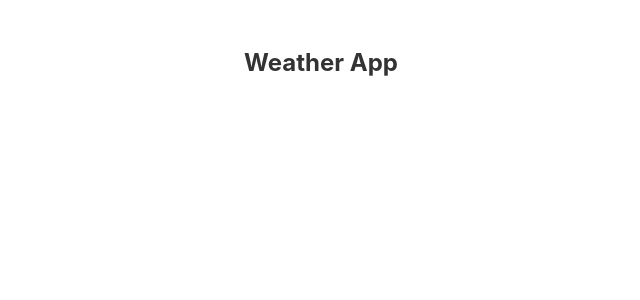
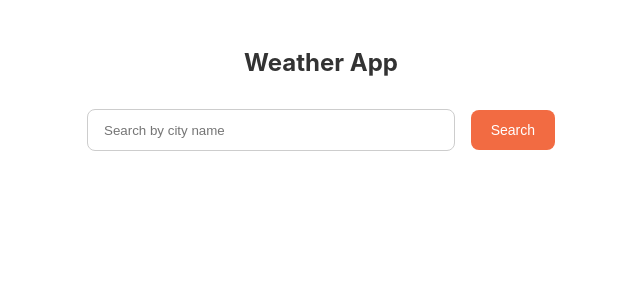
Before and after one commit to s3corp-github/S3_WeatherAsssignment_NguyenPham, a React (Create React App) app: page / in a window 1280 px wide. Shown: the top 300 px of the page, without its empty margins (319-959 px from the left). Built offline with nearby package versions, Linux system fonts and the light colour scheme.

Commit message:
feat: add UI input search city

```diff
--- /dev/null
+++ b/src/features/InputSearchCity/InputSearchCity.css
@@ -0,0 +1,54 @@
+.input-search-city {
+  display: flex;
+  align-items: center;
+  gap: 1rem;
+  flex-wrap: wrap;
+}
+.input-search-city__input {
+  flex: 1;
+  display: flex;
+  position: relative;
+}
+.input-search-city__input input {
+  flex: 1 1;
+  border-radius: 8px;
+  border: 1px solid #cdcdcd;
+  height: 40px;
+  padding: 0 2.5rem 0 1rem;
+}
+
+.input-search-city__input__btn-clear {
+  position: absolute;
+  top: 0;
+  right: 16px;
+  z-index: 1;
+  height: 100%;
+  display: flex;
+  align-items: center;
+  cursor: pointer;
+}
+
+.input-search-city__input__btn-clear:hover {
+  cursor: pointer;
+}
+
+.input-search-city__btn-search {
+  font-size: 14px;
+  font-weight: 500;
+  background-color: var(--main-color);
+  color: #fff;
+  border-radius: 8px;
+  border: none;
+  cursor: pointer;
+  transition: transform 0.3s;
+  height: 40px;
+  padding: 0 20px;
+}
+
+.input-search-city__btn-search:hover {
+  background-color: var(--main-color-bold);
+}
+
+.input-search-city__btn-search:active {
+  transform: scale(0.9);
+}
--- /dev/null
+++ b/src/features/InputSearchCity/InputSearchCity.tsx
@@ -0,0 +1,58 @@
+import { ChangeEvent, useRef, useState } from 'react'
+import './InputSearchCity.css'
+
+interface InputSearchCityProps {
+  onChangeSearchCity(name: string): void
+}
+
+const InputSearchCity = ({ onChangeSearchCity }: InputSearchCityProps) => {
+  const refInputSearch = useRef<HTMLInputElement>(null)
+  const [showClearButton, setShowClearButton] = useState<boolean>(false)
+
+  const handleSearch = () => {
+    onChangeSearchCity(refInputSearch.current?.value ?? '')
+  }
+
+  const onClearTextSearch = () => {
+    onChangeSearchCity('')
+    setShowClearButton(false)
+    if (refInputSearch.current) {
+      refInputSearch.current.value = ''
+    }
+  }
+
+  return (
+    <div className="input-search-city">
+      <div className="input-search-city__input">
+        {showClearButton && (
+          <span
+            className="input-search-city__input__btn-clear"
+            onClick={onClearTextSearch}
+          >
+            ×
+          </span>
+        )}
+        <input
+          ref={refInputSearch}
+          type="text"
+          placeholder="Search by city name"
+          onChange={(e: ChangeEvent<HTMLInputElement>) => {
+            if (e.target.value && !showClearButton) {
+              setShowClearButton(true)
+              return
+            }
+            if (!e.target.value && showClearButton) {
+              setShowClearButton(false)
+              return
+            }
+          }}
+        />
+      </div>
+      <button className="input-search-city__btn-search" onClick={handleSearch}>
+        Search
+      </button>
+    </div>
+  )
+}
+
+export default InputSearchCity
--- /dev/null
+++ b/src/features/InputSearchCity/index.ts
@@ -0,0 +1 @@
+export { default } from './InputSearchCity'
--- /dev/null
+++ b/src/features/index.ts
@@ -0,0 +1 @@
+export { default as InputSearchCity } from './InputSearchCity'
--- a/src/pages/WeatherPage/WeatherPage.tsx
+++ b/src/pages/WeatherPage/WeatherPage.tsx
@@ -1,3 +1,4 @@
+import { InputSearchCity } from '../../features'
 import './WeatherPage.css'
 
 const WeatherPage = () => {
@@ -5,6 +6,16 @@ const WeatherPage = () => {
     <div className="weather">
       <div className="weather__box">
         <h1 className="weather__box__title">Weather App</h1>
+        <div className="weather__box__body">
+          <InputSearchCity
+            onChangeSearchCity={(textSearch: string) =>
+              console.log(
+                '🚀 Line: 9 👈 🆚 👉 ==== n-console: textSearch',
+                textSearch
+              )
+            }
+          />
+        </div>
       </div>
     </div>
   )
```
